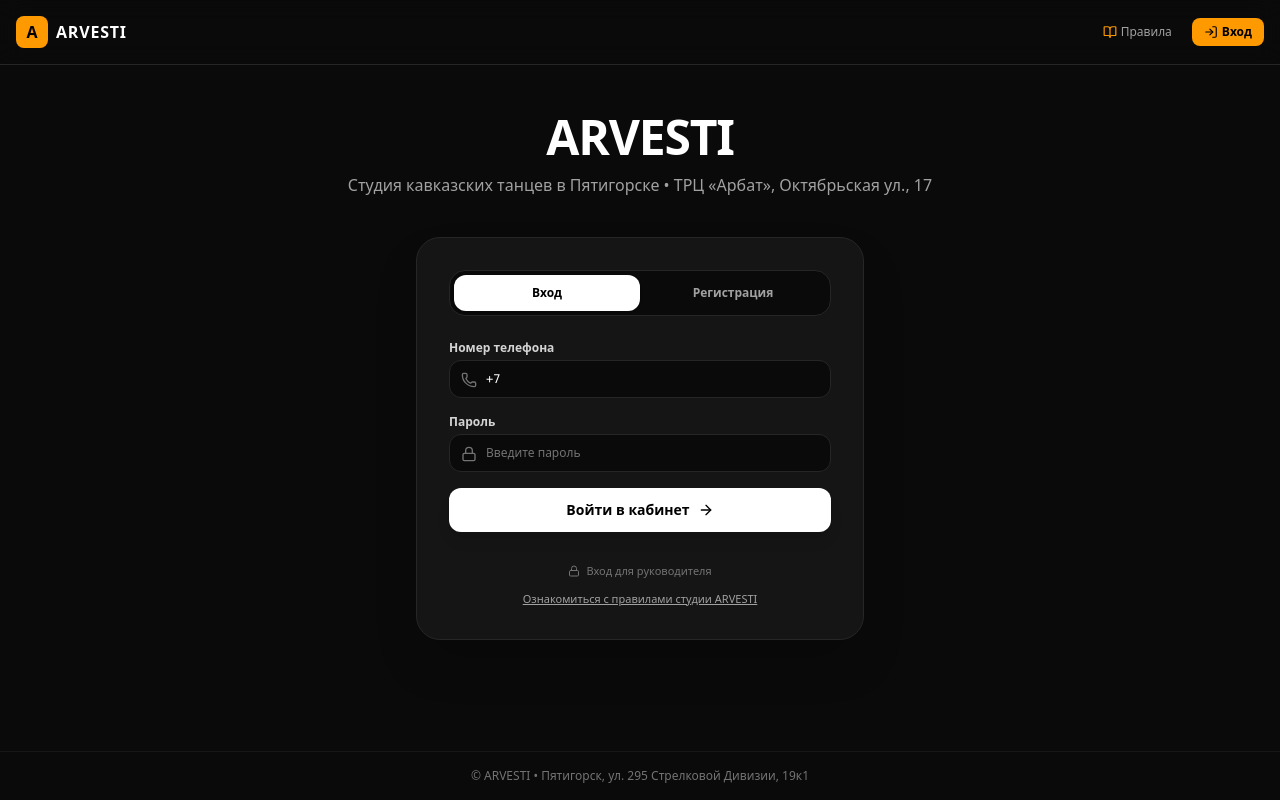
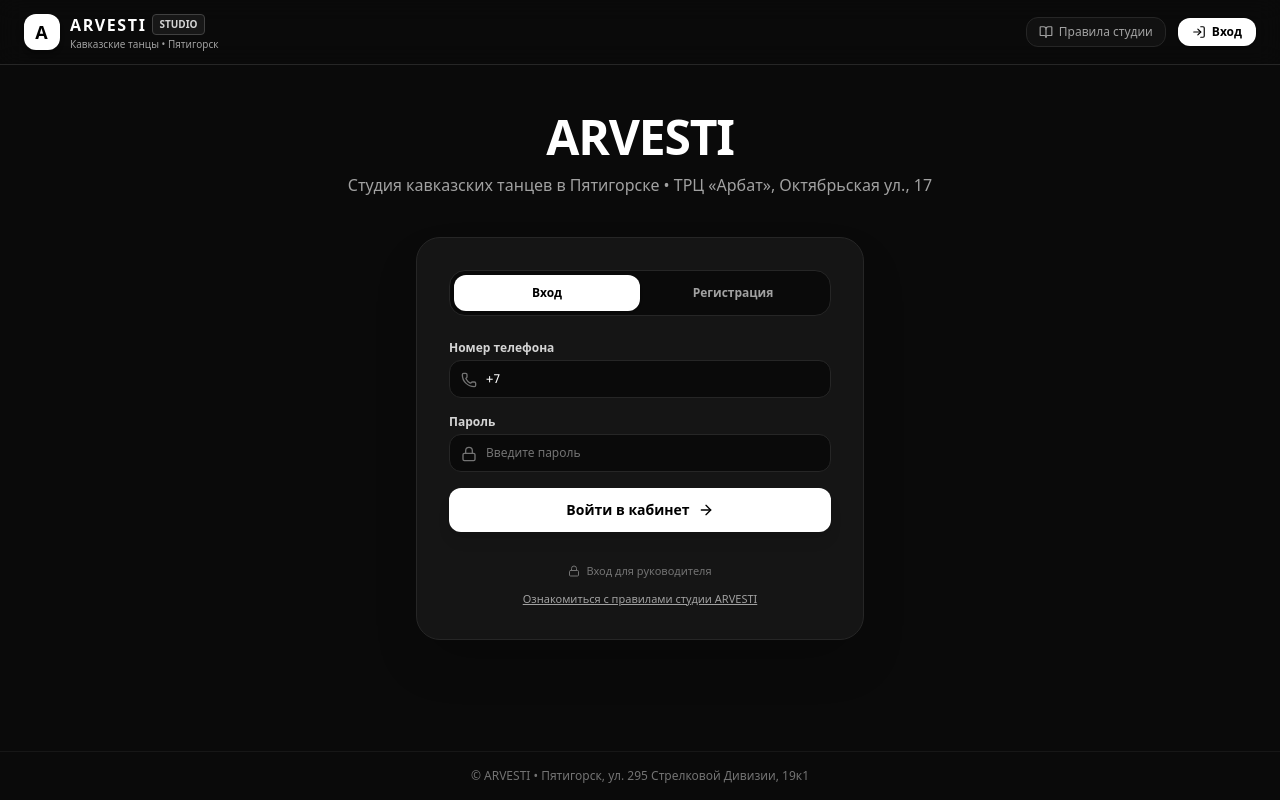
Before and after one commit to eleneelaelen-afk/ARVESTI, a Next.js app: page / in a window 1280 px wide. Built offline with nearby package versions, Linux system fonts and the light colour scheme; no server answers.

Commit message:
Update Navbar.tsx

```diff
--- a/components/Navbar.tsx
+++ b/components/Navbar.tsx
@@ -12,64 +12,146 @@
   const router = useRouter();
   const supabase = createClient();
   const [profile, setProfile] = useState<ProfileRow | null>(null);
+  const [isAdmin, setIsAdmin] = useState(false);
+  const [loading, setLoading] = useState(true);
 
   useEffect(() => {
-    async function load() {
-      const { data: { user } } = await supabase.auth.getUser();
+    async function loadUser() {
+      const {
+        data: { user },
+      } = await supabase.auth.getUser();
+
+      const localAdmin = typeof window !== 'undefined' && localStorage.getItem('arvesti_admin_authorized') === 'true';
+
       if (user) {
-        const { data } = await supabase.from('profiles').select('*').eq('id', user.id).single();
-        setProfile(data as ProfileRow);
+        const { data } = await supabase
+          .from('profiles')
+          .select('*')
+          .eq('id', user.id)
+          .single();
+        const p = data as ProfileRow;
+        setProfile(p);
+        setIsAdmin(p?.role === 'admin' || localAdmin);
       } else {
         setProfile(null);
+        setIsAdmin(localAdmin);
       }
+      setLoading(false);
     }
-    load();
-    const { data: sub } = supabase.auth.onAuthStateChange(() => { load(); });
-    return () => sub.subscription.unsubscribe();
+
+    loadUser();
+
+    const { data: authListener } = supabase.auth.onAuthStateChange(() => {
+      loadUser();
+    });
+
+    return () => {
+      authListener.subscription.unsubscribe();
+    };
   }, [supabase]);
 
   const handleLogout = async () => {
     await supabase.auth.signOut();
+    if (typeof window !== 'undefined') {
+      localStorage.removeItem('arvesti_admin_authorized');
+    }
     setProfile(null);
+    setIsAdmin(false);
     router.push('/');
     router.refresh();
   };
 
   return (
-    <header className="sticky top-0 z-40 w-full border-b border-neutral-800 bg-neutral-950/80 backdrop-blur-md">
-      <div className="max-w-7xl mx-auto px-4 h-16 flex items-center justify-between">
-        <Link href="/" className="flex items-center gap-2">
-          <div className="w-8 h-8 rounded-lg bg-amber-500 text-black font-black flex items-center justify-center">A</div>
-          <span className="font-black text-white text-base tracking-wider">ARVESTI</span>
+    <header className="sticky top-0 z-40 w-full border-b border-neutral-800 bg-neutral-950/90 backdrop-blur-md">
+      <div className="max-w-7xl mx-auto px-4 sm:px-6 h-16 flex items-center justify-between">
+        {/* Логотип */}
+        <Link href="/" className="flex items-center gap-2.5 group">
+          <div className="w-9 h-9 rounded-xl bg-white flex items-center justify-center text-black font-black text-lg tracking-wider shadow-md group-hover:scale-105 transition-transform">
+            A
+          </div>
+          <div>
+            <div className="flex items-center gap-1.5">
+              <span className="font-black tracking-widest text-base text-white group-hover:text-neutral-300 transition-colors">
+                ARVESTI
+              </span>
+              <span className="text-[10px] uppercase font-bold px-1.5 py-0.5 rounded bg-neutral-900 text-neutral-300 border border-neutral-700">
+                Studio
+              </span>
+            </div>
+            <p className="text-[10px] text-neutral-400 font-medium">Кавказские танцы • Пятигорск</p>
+          </div>
         </Link>
-        <div className="flex items-center gap-2 text-xs">
-          <Link href="/rules" className="py-1.5 px-3 rounded-lg text-neutral-400 hover:text-white flex items-center gap-1">
-            <BookOpen className="w-3.5 h-3.5 text-amber-500" />
-            <span>Правила</span>
+
+        {/* Навигационные ссылки */}
+        <nav className="flex items-center gap-2 sm:gap-3 text-xs">
+          <Link
+            href="/rules"
+            className={`py-1.5 px-3 rounded-xl flex items-center gap-1.5 font-medium transition-colors border ${
+              pathname === '/rules'
+                ? 'bg-white text-black border-white'
+                : 'text-neutral-400 hover:text-white bg-neutral-900/60 border-neutral-800 hover:border-neutral-700'
+            }`}
+          >
+            <BookOpen className="w-3.5 h-3.5" />
+            <span className="hidden sm:inline">Правила студии</span>
+            <span className="sm:hidden">Правила</span>
           </Link>
-          {profile?.role === 'admin' && (
-            <Link href="/admin" className="py-1.5 px-3 rounded-lg bg-amber-500 text-black font-bold flex items-center gap-1">
+
+          {/* Отображается только для Администратора */}
+          {isAdmin && (
+            <Link
+              href="/admin"
+              className={`py-1.5 px-3 rounded-xl flex items-center gap-1.5 font-bold transition-colors border ${
+                pathname.startsWith('/admin')
+                  ? 'bg-white text-black border-white shadow-sm'
+                  : 'text-neutral-300 hover:text-white bg-neutral-900/60 border-neutral-800 hover:border-neutral-700'
+              }`}
+            >
               <Shield className="w-3.5 h-3.5" />
-              <span>Админка</span>
+              <span>Админ-панель</span>
             </Link>
           )}
-          {profile && (
-            <Link href="/student" className="py-1.5 px-3 rounded-lg bg-neutral-800 text-white flex items-center gap-1">
-              <User className="w-3.5 h-3.5 text-sky-400" />
-              <span>Кабинет</span>
+
+          {/* Отображается для авторизованной ученицы */}
+          {profile && profile.role === 'student' && (
+            <Link
+              href="/student"
+              className={`py-1.5 px-3 rounded-xl flex items-center gap-1.5 font-medium transition-colors border ${
+                pathname === '/student'
+                  ? 'bg-white text-black border-white'
+                  : 'text-neutral-400 hover:text-white bg-neutral-900/60 border-neutral-800'
+              }`}
+            >
+              <User className="w-3.5 h-3.5" />
+              <span className="hidden sm:inline">Мой кабинет</span>
+              <span className="sm:hidden">Кабинет</span>
             </Link>
           )}
-          {profile ? (
-            <button onClick={handleLogout} className="py-1.5 px-3 text-neutral-400 hover:text-red-400 cursor-pointer">
-              <LogOut className="w-4 h-4" />
-            </button>
-          ) : (
-            <Link href="/" className="py-1.5 px-3 rounded-lg bg-amber-500 text-black font-bold flex items-center gap-1">
-              <LogIn className="w-3.5 h-3.5" />
-              <span>Вход</span>
-            </Link>
+
+          {/* Вход / Выход */}
+          {!loading && (
+            <>
+              {profile || isAdmin ? (
+                <button
+                  onClick={handleLogout}
+                  className="py-1.5 px-3 rounded-xl text-neutral-400 hover:text-red-400 bg-neutral-900/60 border border-neutral-800 hover:border-red-900/50 flex items-center gap-1 cursor-pointer transition-colors"
+                  title="Выйти из аккаунта"
+                >
+                  <LogOut className="w-3.5 h-3.5" />
+                  <span className="hidden sm:inline">Выход</span>
+                </button>
+              ) : (
+                <Link
+                  href="/"
+                  className="py-1.5 px-3.5 rounded-xl bg-white hover:bg-neutral-200 text-black font-extrabold flex items-center gap-1.5 shadow-sm transition-colors cursor-pointer"
+                >
+                  <LogIn className="w-3.5 h-3.5" />
+                  <span>Вход</span>
+                </Link>
+              )}
+            </>
           )}
-        </div>
+        </nav>
       </div>
     </header>
   );
```
